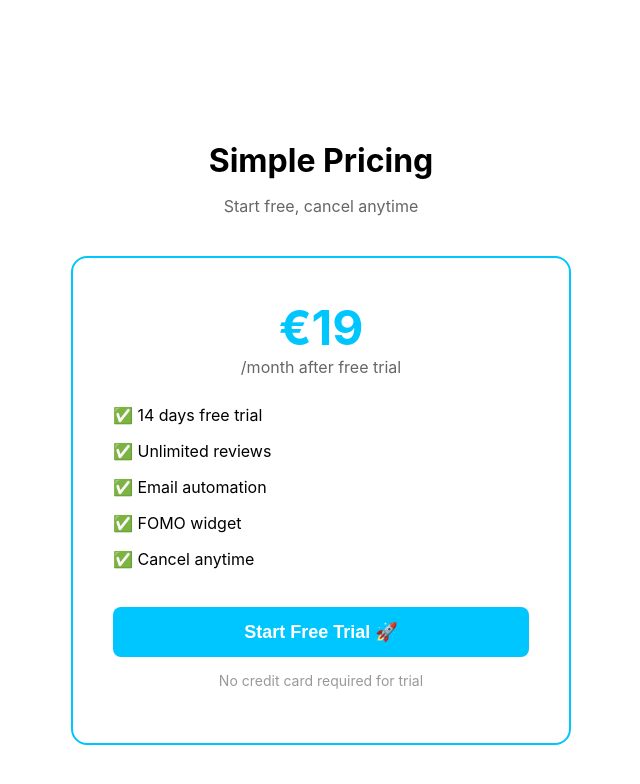
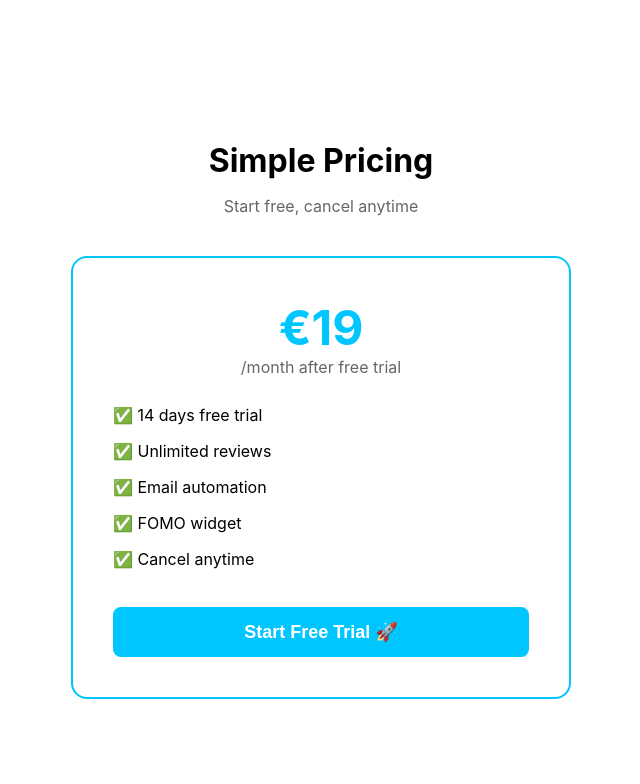
Before and after one commit to suchitsati-sasu/truvio-app, a React (Create React App) app: page /pricing in a window 1280 px wide. Shown: the top 784 px of the page, without its empty margins (319-959 px from the left). Built offline with nearby package versions, Linux system fonts and the light colour scheme.

Commit message:
Remove no credit card text

```diff
--- a/src/pages/Pricing.js
+++ b/src/pages/Pricing.js
@@ -56,8 +56,6 @@ export default function Pricing() {
         >
           {loading ? 'Redirecting...' : 'Start Free Trial 🚀'}
         </button>
-
-        <p style={{ color: '#999', fontSize: '14px', marginTop: '15px' }}>No credit card required for trial</p>
       </div>
     </div>
   )
```
